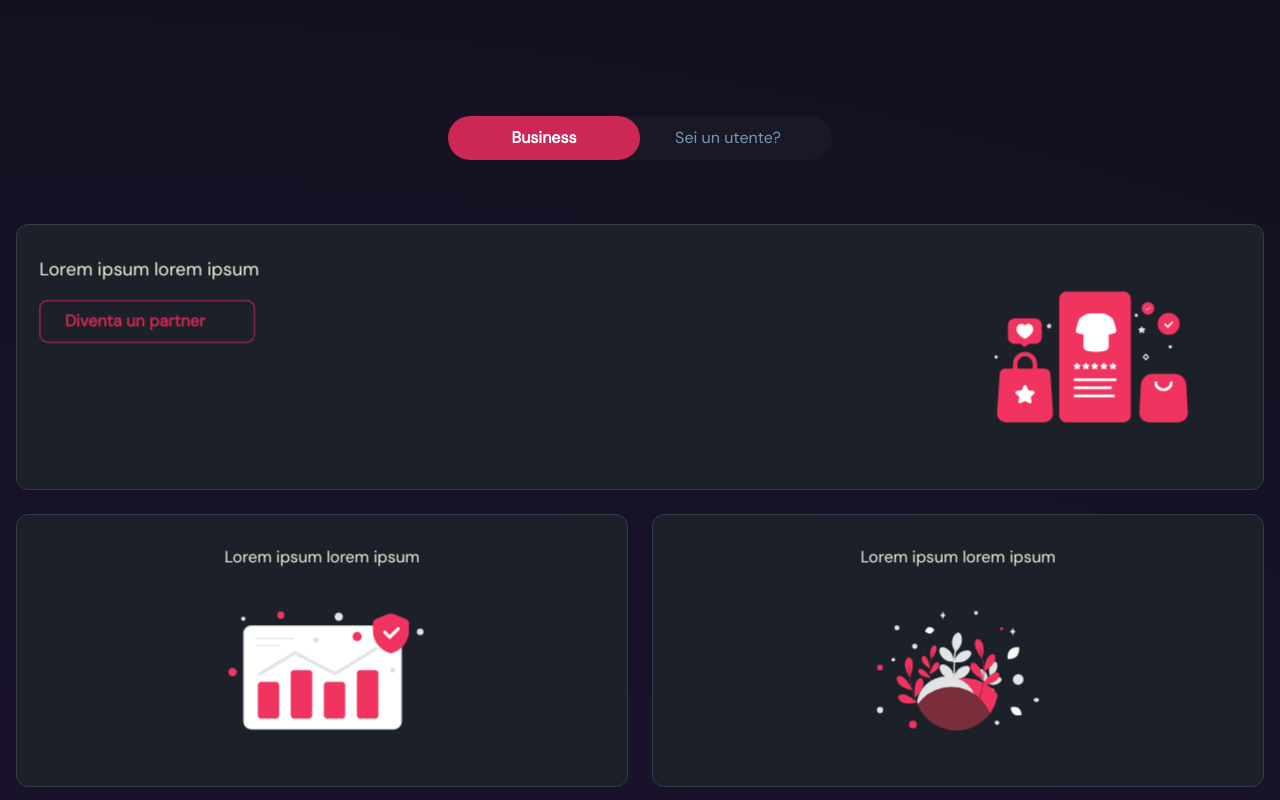
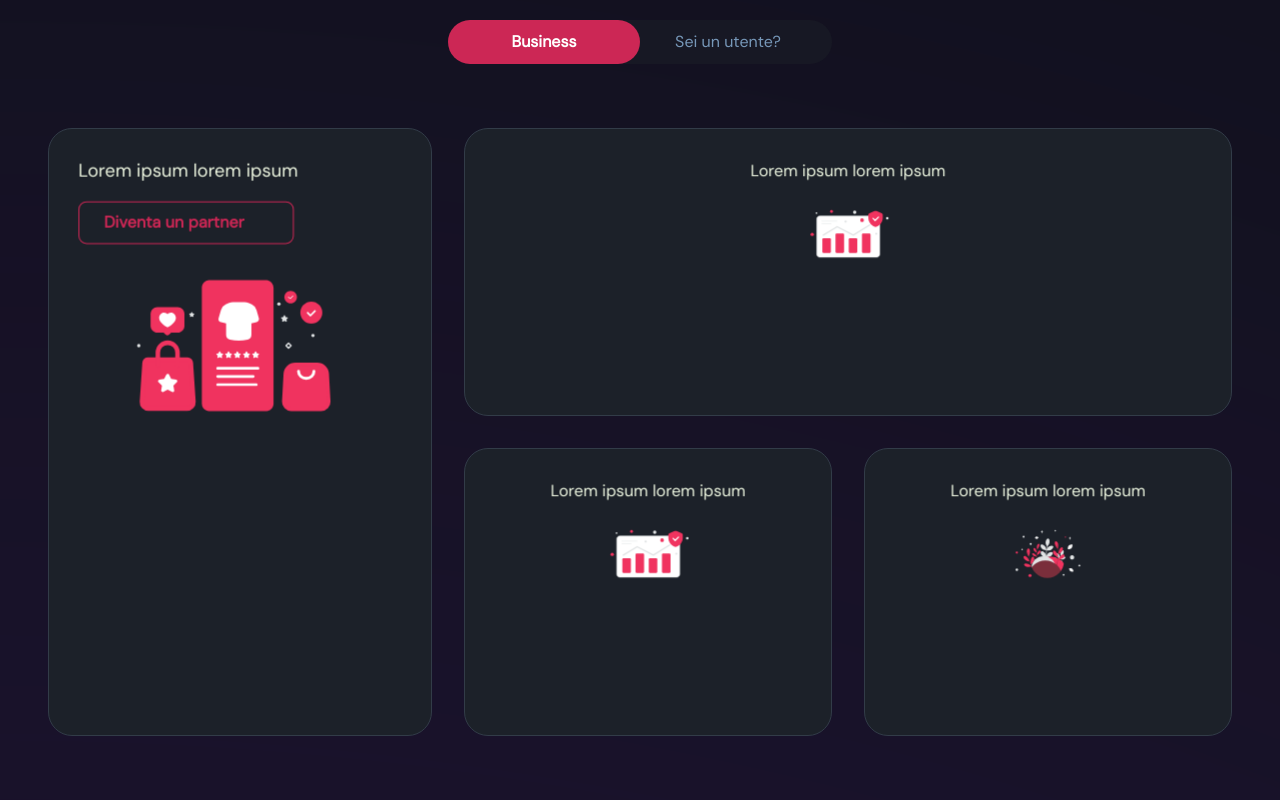
Before and after one commit to Ateraworld/atera_web_nuxt, a Nuxt app: page / in a window 1280 px wide. Shown: the part 420-1220 px from the top of the page. Built offline with nearby package versions, Linux system fonts and the light colour scheme; some icons are missing.

Commit message:
Improvements

```diff
--- a/components/business_view.vue
+++ b/components/business_view.vue
@@ -1,6 +1,7 @@
 <template>
-  <div v-if="mounted">
-    <div class="flex flex-col items-center justify-stretch space-y-6">
+  <div v-if="mounted" class="flex flex-col">
+    <div class="flex h-[38rem] w-full space-x-[var(--spacing)]">
+      <div class="flex flex-1 basis-[33%] items-stretch">
         <ParallaxCard key="0" anim-y-trasl="-10px">
           <div class="flex flex-col justify-center">
             <div class="mb-4 text-start text-lg">Lorem ipsum lorem ipsum</div>
@@ -10,10 +11,27 @@
           </div>
           <img src="/partner.svg" width="300" alt="" />
         </ParallaxCard>
+      </div>
       <div
-        class="flex w-full flex-row flex-wrap justify-center space-y-6 md:flex-nowrap md:space-x-6 md:space-y-0"
+        class="flex basis-[66%] flex-col items-stretch space-y-[var(--spacing)]"
       >
         <ParallaxCard
+          key="1"
+          class="flex-1"
+          anim-delay="100ms"
+          anim-y-trasl="10px"
+          anim-x-trasl="-30px"
+        >
+          <div class="mb-4 w-full text-center">Lorem ipsum lorem ipsum</div>
+          <div class="flex w-full justify-center">
+            <img src="/progress.svg" width="100" alt="" />
+          </div>
+        </ParallaxCard>
+        <div
+          class="flex flex-1 flex-row items-stretch justify-stretch space-x-[var(--spacing)]"
+        >
+          <ParallaxCard
+            class="flex-1"
             key="1"
             anim-delay="100ms"
             anim-y-trasl="10px"
@@ -21,20 +39,23 @@
           >
             <div class="mb-4 w-full text-center">Lorem ipsum lorem ipsum</div>
             <div class="flex w-full justify-center">
-            <img src="/progress.svg" width="250" alt="" />
+              <img src="/progress.svg" width="100" alt="" />
             </div>
           </ParallaxCard>
           <ParallaxCard
             key="2"
+            class="flex-1"
             anim-delay="100ms"
             anim-y-trasl="10px"
             anim-x-trasl="30px"
           >
             <div class="mb-4 w-full text-center">Lorem ipsum lorem ipsum</div>
             <div class="flex w-full justify-center">
-            <img src="/offline.svg" width="250" alt="" />
+              <img src="/offline.svg" width="100" alt="" />
             </div>
           </ParallaxCard>
+        </div>
+      </div>
     </div>
     <section class="px-8 py-16">
       <Topic
@@ -60,15 +81,21 @@
       ></Topic>
     </section>
   </div>
-  </div>
 </template>
 
 <script lang="ts" setup>
 const mounted = ref(false);
+
+const divSpacing = ref("4rem");
 
 onMounted(() => {
   mounted.value = true;
 });
 </script>
 
-<style lang="css" scoped></style>
+<style lang="css" scoped>
+* {
+  --spacing: 2rem;
+  --border-radius: 1rem;
+}
+</style>
--- a/components/content.vue
+++ b/components/content.vue
@@ -1,7 +1,7 @@
 <template>
   <div
     v-if="mounted"
-    class="flex w-full flex-col items-center justify-center px-4 py-16"
+    class="flex w-full flex-col items-center justify-center px-4 py-8"
   >
     <div class="flex w-full max-w-[var(--content-width)] flex-col">
       <div class="flex flex-col text-center">
@@ -29,7 +29,7 @@
           @toggle="onModeToggle"
         />
       </div>
-      <div class="flex w-full justify-stretch pt-16">
+      <div class="flex w-full justify-stretch px-8 pt-16">
         <BusinessView v-if="businessMode"></BusinessView>
         <UserView v-else></UserView>
       </div>
--- a/components/headline.vue
+++ b/components/headline.vue
@@ -1,5 +1,5 @@
 <template>
-  <header class="flex justify-center py-8">
+  <header class="flex justify-center">
     <div
       class="flex w-full max-w-[var(--content-width)] items-center justify-between space-x-8 px-8 py-8"
     >
--- a/components/parallax_card.vue
+++ b/components/parallax_card.vue
@@ -1,5 +1,5 @@
 <template>
-  <div v-if="mounted" class="w-full">
+  <div v-if="mounted">
     <Transition ref="el" name="join" appear tag="div">
       <div class="card-wrapper" :style="rootStyle">
         <div
@@ -91,6 +91,7 @@ const rootStyle = computed(() => {
 <style lang="css" scoped>
 * {
   --border: 1.5px;
+  --border-radius: 1.5rem;
   --parallax: 48px;
   --gradient-size: 20rem;
   --gradient-blur-size: 24rem;
@@ -98,7 +99,7 @@ const rootStyle = computed(() => {
 
 .card-wrapper {
   perspective: 3000px;
-  @apply w-full;
+  @apply h-full w-full;
 }
 
 .card {
@@ -108,7 +109,7 @@ const rootStyle = computed(() => {
   border: var(--border) solid;
   transition-duration: 200ms;
   transform: rotateX(var(--rotate-x)) rotateY(var(--rotate-y));
-  @apply rounded-xl border-outline bg-surface p-8;
+  @apply h-full rounded-[var(--border-radius)] border-outline bg-surface p-8;
 }
 
 .gradient-clipper {
--- a/components/phone_notification_display.vue
+++ b/components/phone_notification_display.vue
@@ -3,8 +3,8 @@
     <img src="/phone.svg" width="1024rem" alt="" />
 
     <div
-      @mouseenter="enter"
-      @mouseleave="exit"
+      @mouseenter="exit"
+      @mouseleave="enter"
       class="absolute left-[17%] top-[34.5%] h-[60%] w-[42%] overflow-clip rounded-xl"
     >
       <div id="animated" class="notification overflow-clip p-2 text-text/75">
--- a/components/switcher.vue
+++ b/components/switcher.vue
@@ -5,15 +5,15 @@
       <div class="relative flex h-full w-full items-center">
         <div
           @click="onClicked"
-          class="flex w-full cursor-pointer justify-start pl-4 text-center text-back-400"
+          class="flex h-full w-full cursor-pointer justify-start pl-4 text-center text-back-400"
         >
           <button class="w-full text-center">Sei un business?</button>
         </div>
         <div
           @click="onClicked"
-          class="flex w-full cursor-pointer justify-end pr-4 text-back-400"
+          class="flex h-full w-full cursor-pointer justify-center pr-4 text-back-400"
         >
-          <button class="w-full text-center">Sei un utente?</button>
+          <button class="h-full text-center">Sei un utente?</button>
         </div>
       </div>
 
```
Lines whose indentation alone changed are shown as unchanged.
